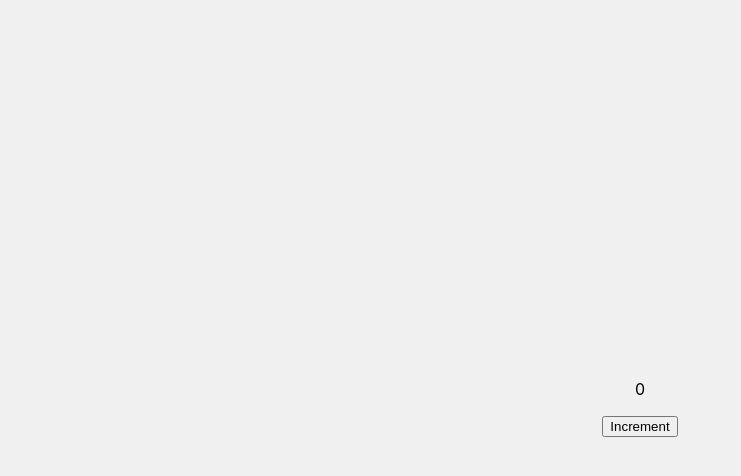
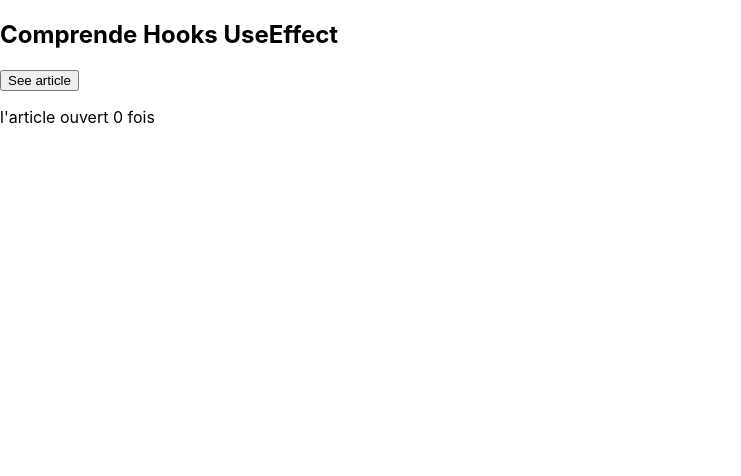
Before and after one commit to Bayelaye313/reactIntro, a React (Create React App) app in the folder reactconcepts/: page / in a window 1280 px wide. Shown: the top 476 px of the page, without its empty margins (0-741 px from the left). Built offline with nearby package versions, Linux system fonts and the light colour scheme; no server answers.

Commit message:
useEffect hoooks

```diff
--- /dev/null
+++ b/reactconcepts/src/App3.js
@@ -0,0 +1,44 @@
+import React, { useState } from 'react'
+import Article from './useeffects/Article'
+import { useEffect } from 'react'
+
+function App3() {
+  const [viewArticle, setViewArticle] = useState(false)
+  const [countView, setCountView] = useState(0)
+  const [article, setArticle] = useState(null)
+
+  const toggleView = ()=>{
+    setViewArticle(!viewArticle)
+  }
+  useEffect(()=>{
+    if (viewArticle) {
+      setCountView(prev => prev + 1 )
+    }
+  },[viewArticle])
+  useEffect(()=>{
+    fetch('https://jsonplaceholder.typicode.com/posts/1')
+    .then(Res => Res.json())
+    .then(data =>setArticle(data))
+    .catch(error => console.error('Error fetching article:', error))
+
+  }, [])
+  return (
+    <div>
+      <h2>Comprende Hooks UseEffect </h2>
+      <button onClick={toggleView} > {viewArticle ?'Hide Article': 'See article'}  </button>
+      <p> l'article ouvert {countView} fois </p>
+      {
+        viewArticle && article && <Article title= {article.title} >
+          <p>
+            {article.body}
+          </p>
+
+        </Article>
+
+      }
+
+    </div>
+  )
+}
+
+export default App3
--- a/reactconcepts/src/index.js
+++ b/reactconcepts/src/index.js
@@ -1,16 +1,22 @@
 import React from 'react';
 import ReactDOM from 'react-dom/client';
 import './index.css';
+import reportWebVitals from './reportWebVitals';
+// eslint-disable-next-line
+import AppUiConcept from './App';
+// eslint-disable-next-line
+import AppReactivityConcept from './App2';
+// eslint-disable-next-line
 import App from './App';
-import reportWebVitals from './reportWebVitals';
-import AppUiConcept from './App';
-import AppReactivityConcept from './App2';
+
+import App3 from './App3';
 
 const root = ReactDOM.createRoot(document.getElementById('root'));
 root.render(
   <React.StrictMode>
     {/* <AppUiConcept /> */}
-    <AppReactivityConcept/>
+    {/* <AppReactivityConcept/> */}
+    <App3/>
   </React.StrictMode>
 );
 
--- /dev/null
+++ b/reactconcepts/src/useeffects/Article.jsx
@@ -0,0 +1,43 @@
+import React, { useEffect, useState } from "react";
+
+function Article({ title, children }) {
+  function convertSecondsToHMS(seconds) {
+    // Calcul des heures
+    const hours = Math.floor(seconds / 3600);
+    // Calcul des minutes restantes
+    const minutes = Math.floor((seconds % 3600) / 60);
+    // Calcul des secondes restantes
+    const remainingSeconds = seconds % 60;
+
+    // Formatage pour avoir toujours 2 chiffres pour les heures, minutes, et secondes
+    const formattedHours = hours.toString().padStart(2, "0");
+    const formattedMinutes = minutes.toString().padStart(2, "0");
+    const formattedSeconds = remainingSeconds.toString().padStart(2, "0");
+
+    // Retourner le format HH:MM:SS
+    return `${formattedHours}:${formattedMinutes}:${formattedSeconds}`;
+  }
+  const [ellapsedTime, setEllapsedtime] = useState(0);
+
+  useEffect(() => {
+    console.log("mounted");
+    const intervalId = setInterval(() => {
+      console.log("interv", intervalId);
+      setEllapsedtime((prev) => prev + 1);
+    }, 1000);
+
+    return () => {
+      clearInterval(intervalId);
+    };
+  }, []);
+
+  return (
+    <div>
+      <h2> {title} </h2>
+      <p>{convertSecondsToHMS(ellapsedTime)}</p>
+      {children}
+    </div>
+  );
+}
+
+export default Article;
```
